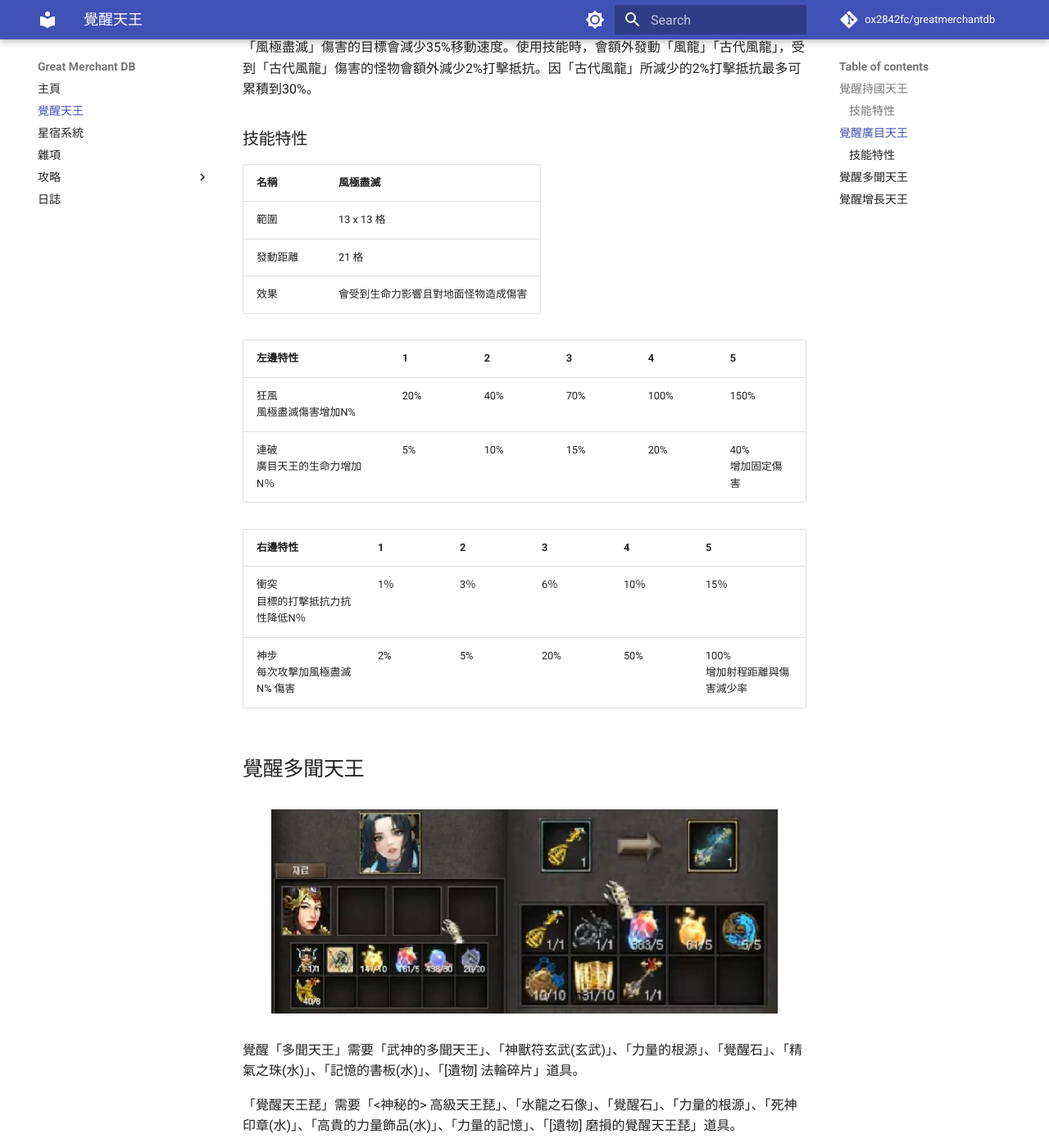
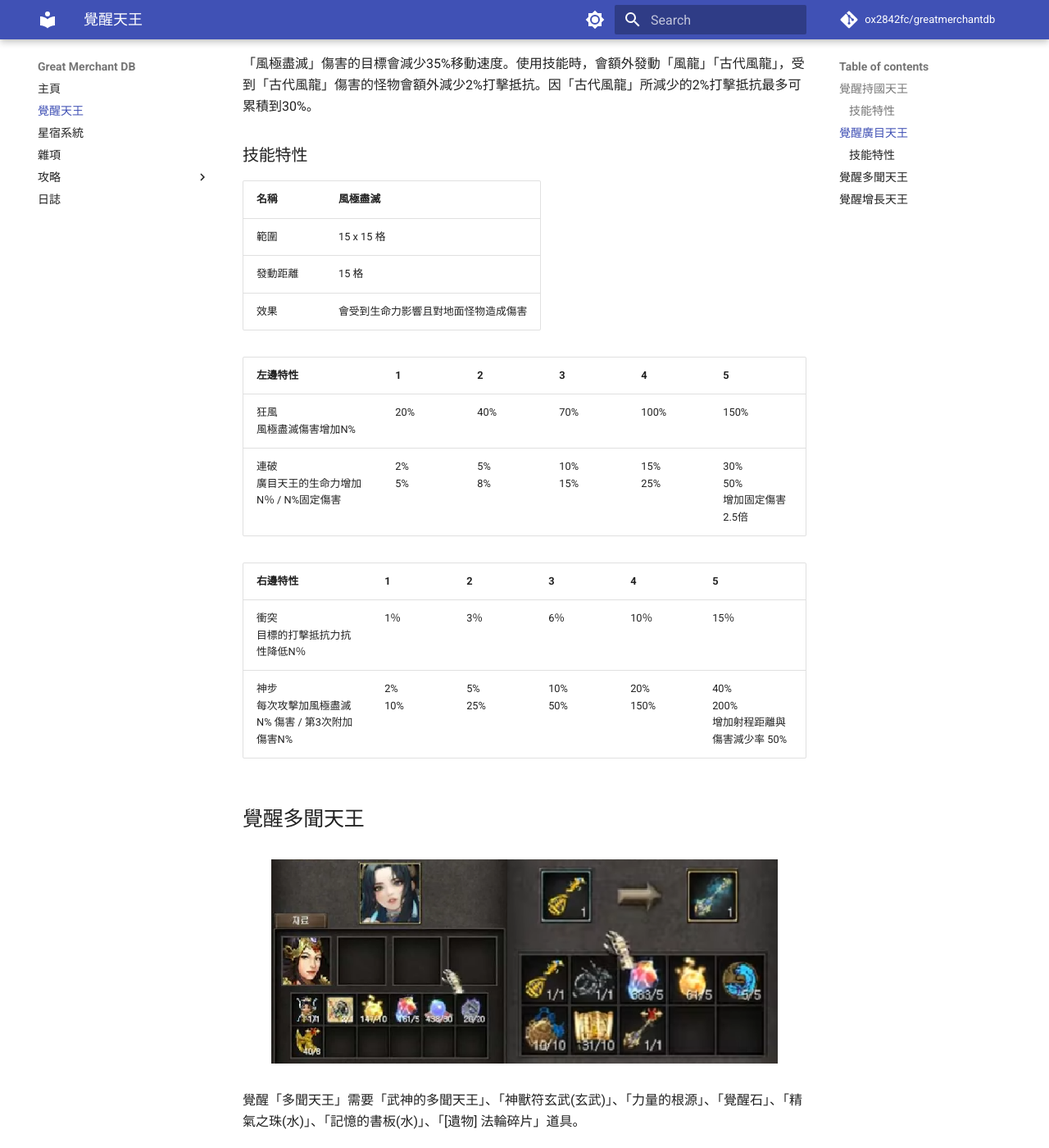
Before and after one commit to ox2842fc/greatmerchantdb, an MkDocs documentation site: the page built from docs/awaken_devas.md, in a window 1280 px wide and 1400 px high, scrolled down 2407 px. Shown: the whole window at 82% size. Built offline with MkDocs 1.6.1 and Material for MkDocs 9.7.7, drawn with Linux system fonts in a browser that asks for light colours; comment, search, counter and statistics services are not loaded; some of the changed text lies outside the part shown.

Commit message:
Update awaken_devas.md

```diff
--- a/docs/awaken_devas.md
+++ b/docs/awaken_devas.md
@@ -41,8 +41,8 @@
 
 |  右邊特性         | 1 | 2  | 3 | 4  | 5  |
 |---|------|---|---|---|---|
-|  灼傷  <br>燃燒傷害加N％ / 魔法抗性降低N％ | 20%／1％ | 50％／3％  | 100％／6％  | 150％／10％  | 200％／15％   |
-|  層火  <br>每層燒傷加N% / 持續時間加N秒  | 2%／2秒 | 5%／3秒  | 20%／5秒  | 50%／7秒  | 100%／10秒<br>燒傷效果2倍  |
+|  灼傷  <br>燃燒傷害加N％ / 魔法抗性降低N％ | 20%<br>1％ | 50％<br>3％  | 100％<br>6％  | 150％<br>10％  | 200％<br>15％   |
+|  層火  <br>每層燒傷加N% / 持續時間加N秒  | 2%<br>2秒 | 5%<br>3秒  | 20%<br>5秒  | 50%<br>7秒  | 100%<br>10秒<br>燒傷效果2倍  |
 
 
 
@@ -66,21 +66,21 @@
 
 |  名稱 |  風極盡滅 |
 |---|---|
-|  範圍 |  13 x 13 格  |
-| 發動距離  | 21 格  |
+|  範圍 |  15 x 15 格  |
+| 發動距離  | 15 格  |
 | 效果  | 會受到生命力影響且對地面怪物造成傷害 |
 
 
 |  左邊特性         | 1 | 2  | 3 | 4  | 5  |
 |---|------|---|---|---|---|
 |  狂風  <br>風極盡滅傷害增加N%   | 20% | 40%  | 70%  | 100%  | 150%  |
-|  連破  <br>廣目天王的生命力增加N％  | 5% | 10%  | 15%  | 20%  | 40%<br>增加固定傷害  |
+|  連破  <br>廣目天王的生命力增加N％ / N%固定傷害  | 2%<br>5% | 5%<br>8%  | 10%<br>15%  | 15%<br>25%  | 30%<br>50%<br>增加固定傷害2.5倍  |
 
 
 |  右邊特性         | 1 | 2  | 3 | 4  | 5  |
 |---|------|---|---|---|---|
 |  衝突  <br>目標的打擊抵抗力抗性降低N％ | 1％ | 3％  | 6％  | 10％  | 15％   |
-|  神步  <br>每次攻擊加風極盡滅 N% 傷害  | 2% | 5% | 20%  | 50%  | 100%<br>增加射程距離與傷害減少率  |
+|  神步  <br>每次攻擊加風極盡滅 N% 傷害 / 第3次附加傷害N%  | 2%<br>10% | 5%<br>25% | 10%<br>50%  | 20%<br>150%  | 40%<br>200%<br>增加射程距離與傷害減少率 50%  |
 
 
 ## 覺醒多聞天王
```
